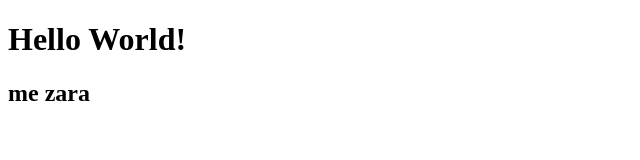
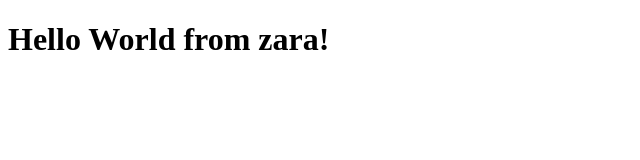
Before and after one commit to ZaraAmirr/bootCamp2020, a plain HTML site: page index.html in a window 1280 px wide. Shown: the whole page, without its empty margins (0-640 px from the left). Drawn offline with Linux system fonts and the light colour scheme.

Commit message:
comit changes

```diff
--- a/index.html
+++ b/index.html
@@ -8,8 +8,7 @@
 </head>
 <body>
 
-<h1>Hello World!</h1>
-<h2>me zara</h2>
+<h1>Hello World from zara!</h1>
 
 </body>
 </html>
```
